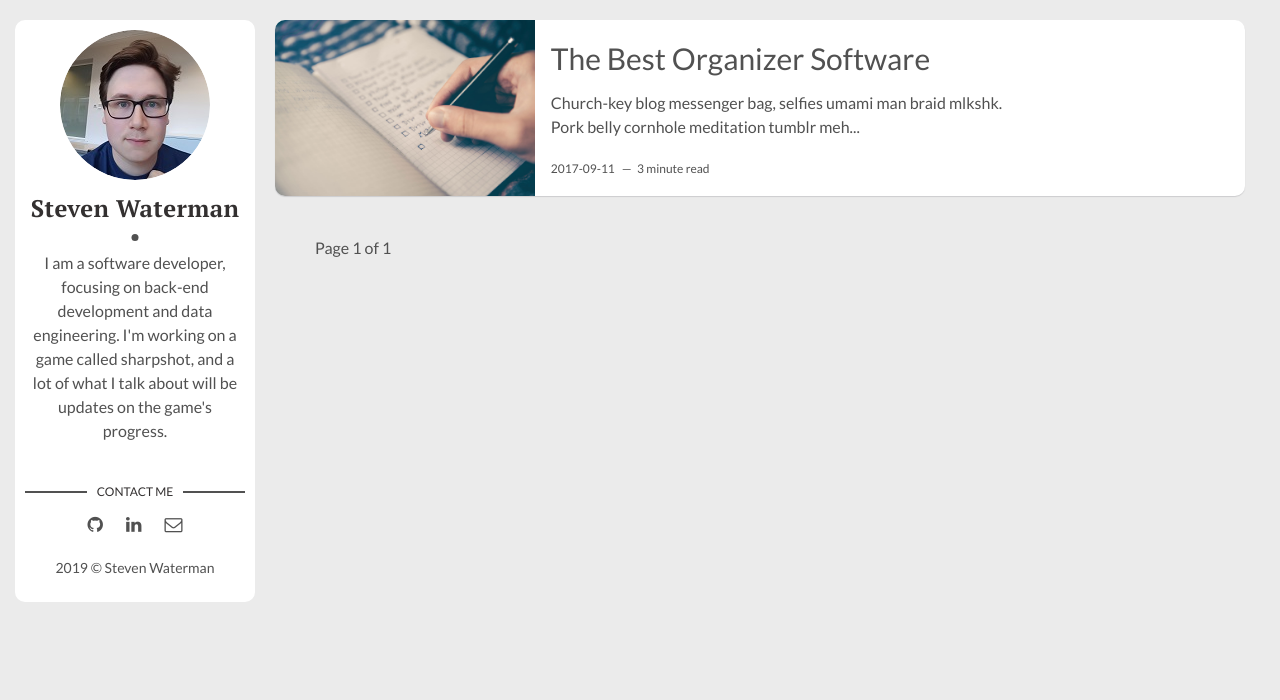
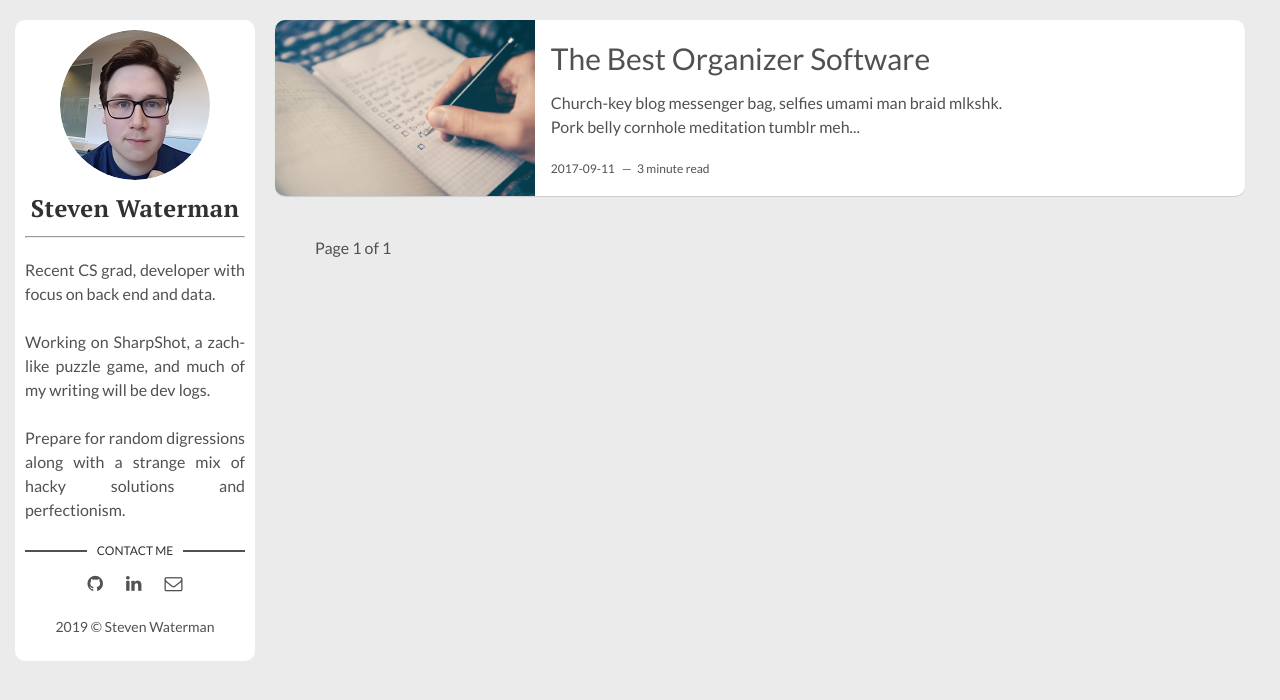
Before and after one commit to stevenwaterman/stevenwaterman.github.io, a Jekyll site: the page built from index.html, in a window 1280 px wide. Shown: the top 700 px of the page. Built offline with Jekyll 4.4.1, drawn with Linux system fonts in a browser that asks for light colours; the list of posts is cut into pages by our own code.

Commit message:
Small fixes to design

```diff
--- a/Gemfile
+++ b/Gemfile
@@ -4,4 +4,7 @@ group :jekyll_plugins do
   gem "jemoji"
 end
 
+source "https://rubygems.org"
+gem "github-pages", group: :jekyll_plugins
+
 gem 'wdm', '>= 0.1.0' if Gem.win_platform?
--- a/_config.yml
+++ b/_config.yml
@@ -8,7 +8,7 @@ url: "http://www.stevenwaterman.uk" # the base hostname & protocol for your site
 # Author Settings
 author: Steven Waterman # add your name
 author-img: steven-waterman.jpg # add your photo
-about-author: I am a software developer, focusing on back-end development and data engineering. I'm working on a game called sharpshot, and a lot of what I talk about will be updates on the game's progress. # add description
+about-author: Recent CS grad, developer with focus on back end and data.<br><br>Working on SharpShot, a zach-like puzzle game, and much of my writing will be dev logs. <br><br>Prepare for random digressions along with a strange mix of hacky solutions and perfectionism. # add description
 #social-twitter: # add your Twitter handle
 #social-facebook: # add your Facebook handle
 social-github: motherlymuppet # add your Github handle
@@ -23,6 +23,7 @@ social-email: website@stevenwaterman.uk # add your Email address
 
 # Build Settings
 markdown: kramdown
+# remote_theme: flexible-jekyll
 plugins:
   - jekyll-sitemap
   - jekyll-paginate
--- a/_layouts/main.html
+++ b/_layouts/main.html
@@ -9,6 +9,7 @@ layout: default
         <a href="{{site.baseurl}}/"><img src="{{site.baseurl}}/assets/img/{% if site.author-img %}{{site.author-img}}{% endif %}" alt="{{site.author}}"></a>
       </div>
       <div class="author-name">{{site.author}}</div>
+	  <hr>
       <p>{{site.about-author}}</p>
     </div>
   </header> <!-- End Header -->
--- a/assets/css/main.css
+++ b/assets/css/main.css
@@ -781,7 +781,7 @@ table tfoot td {
   background-color: #ffffff; }
 
 .about {
-  margin: 0 0 40px;
+  margin: 0;
   text-align: center; }
   .about .cover-author-image {
     width: 150px;
@@ -801,25 +801,14 @@ table tfoot td {
     font-family: 'PT Serif', serif;
     margin: 0 0 10px;
     position: relative;
-    padding-bottom: 15px;
     font-size: 24px;
     letter-spacing: 0.015em;
     color: #333030;
     font-weight: 600; }
-    .about .author-name::after {
-      content: "";
-      position: absolute;
-      left: 50%;
-      transform: translateX(-50%);
-      bottom: 0;
-      display: block;
-      width: 7px;
-      height: 7px;
-      border-radius: 100%;
-      background-color: #515151; }
   .about p {
     font-size: 16px;
-    margin: 0 0 10px; }
+    margin: 20px 0 20px;
+    text-align: justify; }
 
 .content-box {
   padding: 20px;
```
Also changed, not shown: assets/css/scss/parts/_home-page.scss (+3 -15 lines), 1 other file.
